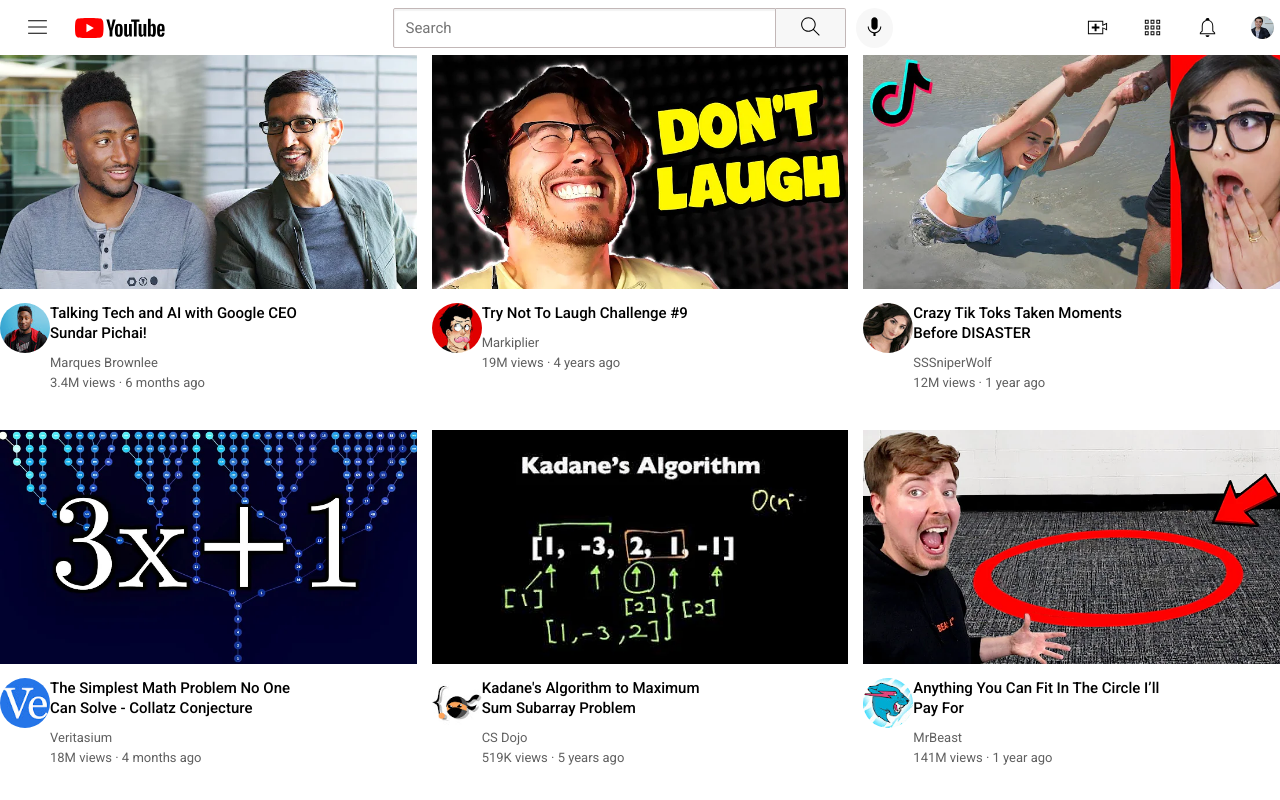
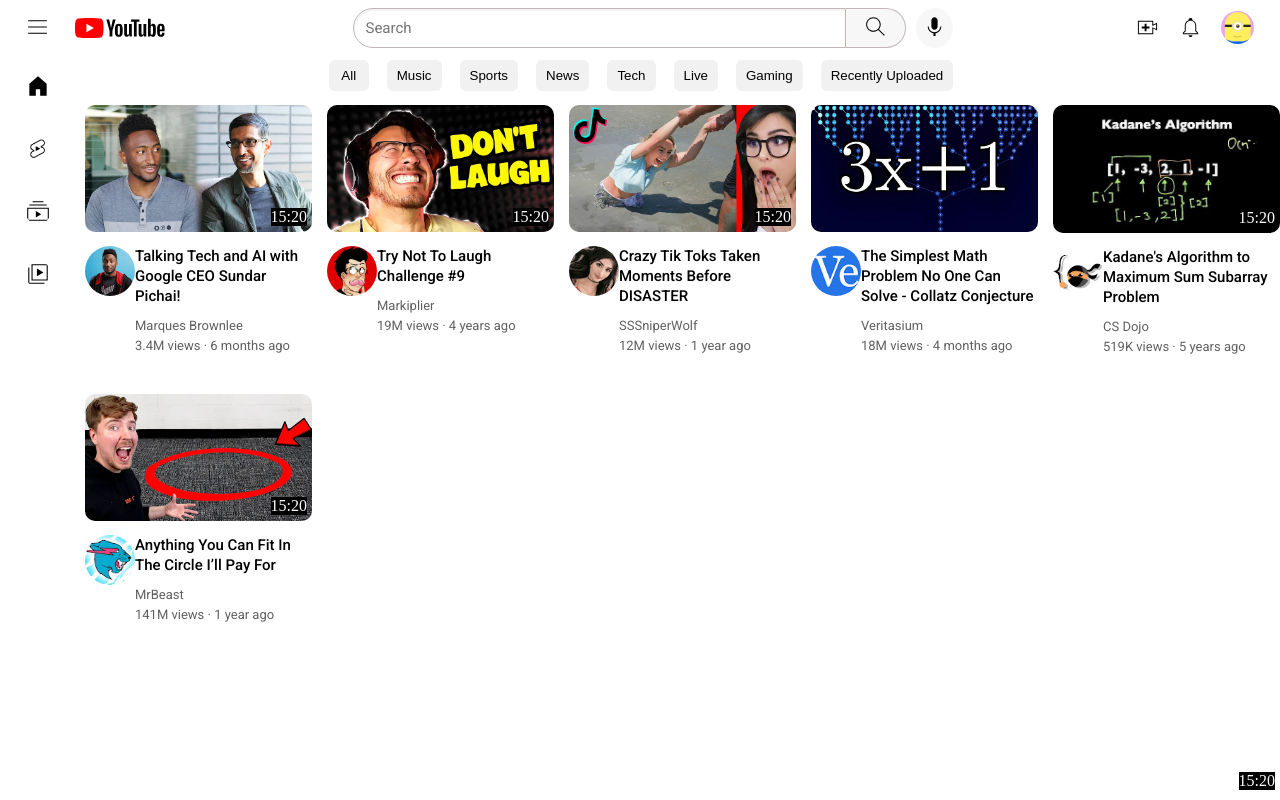
Before and after one commit to safoisgod/Youtube-Clone, a plain HTML site: page youtube.htm in a window 1280 px wide. Drawn offline with Linux system fonts and the light colour scheme.

Commit message:
header done, side bar 50% done video grid 75% done

```diff
--- /dev/null
+++ b/styles/buttons.css
@@ -0,0 +1,38 @@
+.tab-buttons{
+    grid-area: 1/1/-1/-1;
+    display: flex;
+    flex-direction: row;
+    justify-content: center;
+    position: fixed;
+    top: 55px;
+    left: 75px;
+    right: 75px;
+    background-color: rgb(255, 255, 255);
+}
+
+.tab-button {
+    font-weight: 510;
+    background-color: #f1f1f1;
+    border: none;
+    padding-left: 10px;
+    padding-right: 10px;
+    padding-top: 8px;
+    padding-bottom: 8px;
+    min-width: 40px;
+    margin-top: 5px;
+    margin-bottom: 8px;
+    margin-right: 8px;
+    margin-left: 10px;
+    border-radius: 6px;
+    cursor: pointer;
+    transition: opacity 1s;
+}
+
+.tab-button:hover{
+    background-color: #d6d6d6;
+}
+
+.tab-button.active {
+    background-color: #4e4d4d;
+    color: white;
+}
--- a/styles/general.css
+++ b/styles/general.css
@@ -6,4 +6,11 @@ p{
 
 body{
     margin: 0;
+    padding-top: 105px;
+    padding-left: 85px;
 }
+
+.div-menu-video-page{
+    display: flex;
+    flex-direction: row;
+}
--- a/styles/header.css
+++ b/styles/header.css
@@ -2,7 +2,13 @@
     height: 55px;
     display: flex;
     flex-direction: row;
+    background-color: white;
     justify-content: space-between;
+    position: fixed;
+    top: 0;
+    left: 0;
+    right: 0;
+    margin-bottom: 5px;
 }
 
 
@@ -24,8 +30,9 @@
 .mid-section{
     display: flex;
     align-items: center;
-    max-width: 500px;
+    max-width: 600px;
     flex: 1;
+    padding-right: 20px;
 }
 .search-bar{
     flex: 1;
@@ -35,9 +42,9 @@
     border-width: 1px;
     border-style: solid;
     border-color: rgb(194, 183, 183);
-    border-top-left-radius: 2px;
-    border-bottom-left-radius: 2px;
-    box-shadow: inset 1px 2px 1px rgb(0,0,0,0.05);
+    border-radius: 50px 0 0 50px;
+    box-shadow: inset 1px 2px 1px rgba(22, 22, 22, 0.05);
+    width: 0;
 
 }
 .search-bar::placeholder{
@@ -45,7 +52,7 @@
     font-size: 15px;
 }
 .search-button{
-    width: 70px;
+    width: 60px;
     height: 40px;
     background-color: rgba(223, 223, 223,0.25);
     margin-right: 10px;
@@ -53,8 +60,7 @@
     border-left-width: 0;
     border-style: solid;
     border-color: rgb(194, 183, 183);
-    border-top-right-radius: 2px;
-    border-bottom-right-radius: 2px;
+    border-radius: 0 50px 50px 0;
 }
 .search-icon{
     height: 25px;
@@ -73,10 +79,11 @@
 
 .right-section{
     display: flex;
-    width: 200px;
-    margin-left: 30px;
+    width: 150px;
+    margin-left: 40px;
     align-items: center;
     justify-content: space-between;
+    flex-shrink: 0;
 }
 
 .upload-button{
@@ -108,10 +115,13 @@
 }
 
 .my-channel-button{
-    height: 25px;
+    height: 35px;
     background-color: white;
     border-width: 0;
+    margin-right: 20px;
+
 }
 .my-channel-icon{
     height: 100%;
+    border-radius: 50%;
 }
--- /dev/null
+++ b/styles/sidebar.css
@@ -0,0 +1,61 @@
+.sidebar{
+    position: fixed;
+    top: 55px;
+    left: 0;
+    bottom: 0;
+    width: 75px;
+}
+
+.sidebar-buttons{
+    display: flex;
+    flex-direction: column;
+    align-items: center;
+    width: 100%;
+    height: 250px;
+    justify-content:space-around;
+
+}
+
+.home-button{
+    height: 28px;
+    background-color: white;
+    border-width: 0;
+}
+
+.shorts-button{
+    height: 28px;
+    background-color: white;
+    border-width: 0;
+}
+
+.subscriptions-button{
+    height: 28px;
+    background-color: white;
+    border-width: 0;
+}
+
+.you-button{
+    height: 28px;
+    background-color: white;
+    border-width: 0;
+}
+
+.home-icon{
+    height: 100%;
+    border-radius: 50%;
+}
+
+.shorts-icon{
+    height: 100%;
+    border-radius: 50%;
+}
+
+.subscriptions-icon{
+    height: 100%;
+    border-radius: 50%;
+}
+
+.you-icon{
+    height: 100%;
+    border-radius: 50%;
+}
--- a/styles/video.css
+++ b/styles/video.css
@@ -1,29 +1,33 @@
 
 .div-video-grid{
     display: grid;
-    grid-template-columns: repeat(3, 1fr);
+    grid-template-columns: repeat(5, 1fr);
     column-gap: 15px;
     row-gap: 40px;
-}
-
-.div-header{
-    display: flex;
-    flex-direction: row;
-    justify-content: center;
+    flex: 1;
 }
 
 .div-thumbnail-pic{
     margin-bottom: 10px;
+    position: relative;
 }
 
 .thumbnail{
     width: 100%;
+    border-radius: 10px;
+    transition: border-radius 0.5s;
+    cursor: pointer;
+}
+
+.thumbnail:hover{
+    border-radius: 0;
 }
 
 .div-video-info-grid{
     display: grid;
     max-width: 300px;
     grid-template-columns: 50px 1fr;
+    cursor: pointer;
 }
 
 
@@ -48,3 +52,11 @@
 .video-author{
     margin-bottom: 5px;
 }
+
+.div-video-time{
+    background-color: black;
+    color: white;
+    position: absolute;
+    bottom: 10px;
+    right: 5px;
+}
--- a/youtube.htm
+++ b/youtube.htm
@@ -7,8 +7,9 @@
         </title>
         <link rel="stylesheet" href="styles/video.css">
         <link rel="stylesheet" href="styles/header.css">
-        <link rel="stylesheet" href="styles/menu.css">
+        <link rel="stylesheet" href="styles/sidebar.css">
         <link rel="stylesheet" href="styles/general.css">
+        <link rel="stylesheet" href="styles/buttons.css">
         <link rel="preconnect" href="https://fonts.googleapis.com">
         <link rel="preconnect" href="https://fonts.gstatic.com" crossorigin>
         <link href="https://fonts.googleapis.com/css2?family=Roboto:ital,wght@0,100;0,300;0,400;0,500;0,700;0,900;1,100;1,300;1,400;1,500;1,700;1,900&display=swap"
@@ -30,16 +31,41 @@
 
             <div class="right-section">
                 <button class="upload-button"><img class="upload-icon" src="header-pics/upload.svg"></button>
-                <button class="youtube-apps-button"><img class="youtube-apps-icon" src="header-pics/youtube-apps.svg"></button>
+
                 <button class="notifications-button"><img class="notifications-icon" src="header-pics/notifications.svg"></button>
-                <button class="my-channel-button"><img class="my-channel-icon" src="channel-pics/my-channel.jpeg"></button>
+                <button class="my-channel-button"><img class="my-channel-icon" src="channel-pics/my-channel-pic.jpg"></button>
             </div>
         </div>
 
+        <div class="sidebar">
+            <div class="sidebar-buttons">
+                <button class="home-button"><img class="home-icon" src="menu-pics/home.svg"></button>
+                <button class="shorts-button"><img class="shorts-icon" src="menu-pics/youtube-shorts.png"></button>
+                <button class="subscriptions-button"><img class="subscriptions-icon" src="menu-pics/subscriptions.svg"></button>
+                <button class="you-button"><img class="you-icon" src="menu-pics/library.svg"></button>
+            </div>
+            <div>
+
+            </div>
+        </div>
+
+        <div class="div-menu-video-page">
             <div class="div-video-grid">
+                <div class="tab-buttons">
+                    <button class="tab-button" >All</button>
+                    <button class="tab-button">Music</button>
+                    <button class="tab-button">Sports</button>
+                    <button class="tab-button">News</button>
+                    <button class="tab-button" >Tech</button>
+                    <button class="tab-button">Live</button>
+                    <button class="tab-button">Gaming</button>
+                    <button class="tab-button">Recently Uploaded</button>
+                </div>
+
                 <div class="div-video-preview">
                     <div class="div-thumbnail-pic">
                         <img class="thumbnail" src="thumbnails/thumbnail-1.webp">
+                        <div class="div-video-time">15:20</div>
                     </div>
                     <div class="div-video-info-grid">
                         <div class="div-channel-pic">
@@ -56,10 +82,10 @@
                     </div>
                 </div>
 
-
                 <div class="div-video-preview">
                     <div class="div-thumbnail-pic">
                         <img class="thumbnail" src="thumbnails/thumbnail-2.webp">
+                        <div class="div-video-time">15:20</div>
                     </div>
                     <div class="div-video-info-grid">
                         <div class="div-channel-pic">
@@ -78,6 +104,7 @@
                 <div class="div-video-preview">
                     <div class="div-thumbnail-pic">
                         <img class="thumbnail" src="thumbnails/thumbnail-3.webp">
+                        <div class="div-video-time">15:20</div>
                     </div>
                     <div class="div-video-info-grid">
                         <div class="div-channel-pic">
@@ -100,6 +127,7 @@
                     <div class="div-video-info-grid">
                         <div class="div-channel-pic">
                             <img class="channel-pic" src="channel-pics/channel-4.jpeg">
+                            <div class="div-video-time">15:20</div>
                         </div>
 
                         <div class="div-video-info">
@@ -117,6 +145,7 @@
                 <div class="div-video-preview">
                     <div class="div-thumbnail-pic">
                         <img class="thumbnail" src="thumbnails/thumbnail-5.webp">
+                        <div class="div-video-time">15:20</div>
                     </div>
                     <div class="div-video-info-grid">
                         <div class="div-channel-pic">
@@ -136,6 +165,7 @@
                 <div class="div-video-preview">
                     <div class="div-thumbnail-pic">
                         <img class="thumbnail" src="thumbnails/thumbnail-6.webp">
+                        <div class="div-video-time">15:20</div>
                     </div>
                     <div class="div-video-info-grid">
                         <div class="div-channel-pic">
@@ -151,6 +181,8 @@
                     </div>
                 </div>
             </div>
+
+        </div>
     </body>
 
 </html>
```
Also changed, not shown: channel-pics/my-channel-pic.jpg (added), menu-pics/youtube-shorts.png (added). Lines whose indentation alone changed are shown as unchanged.
